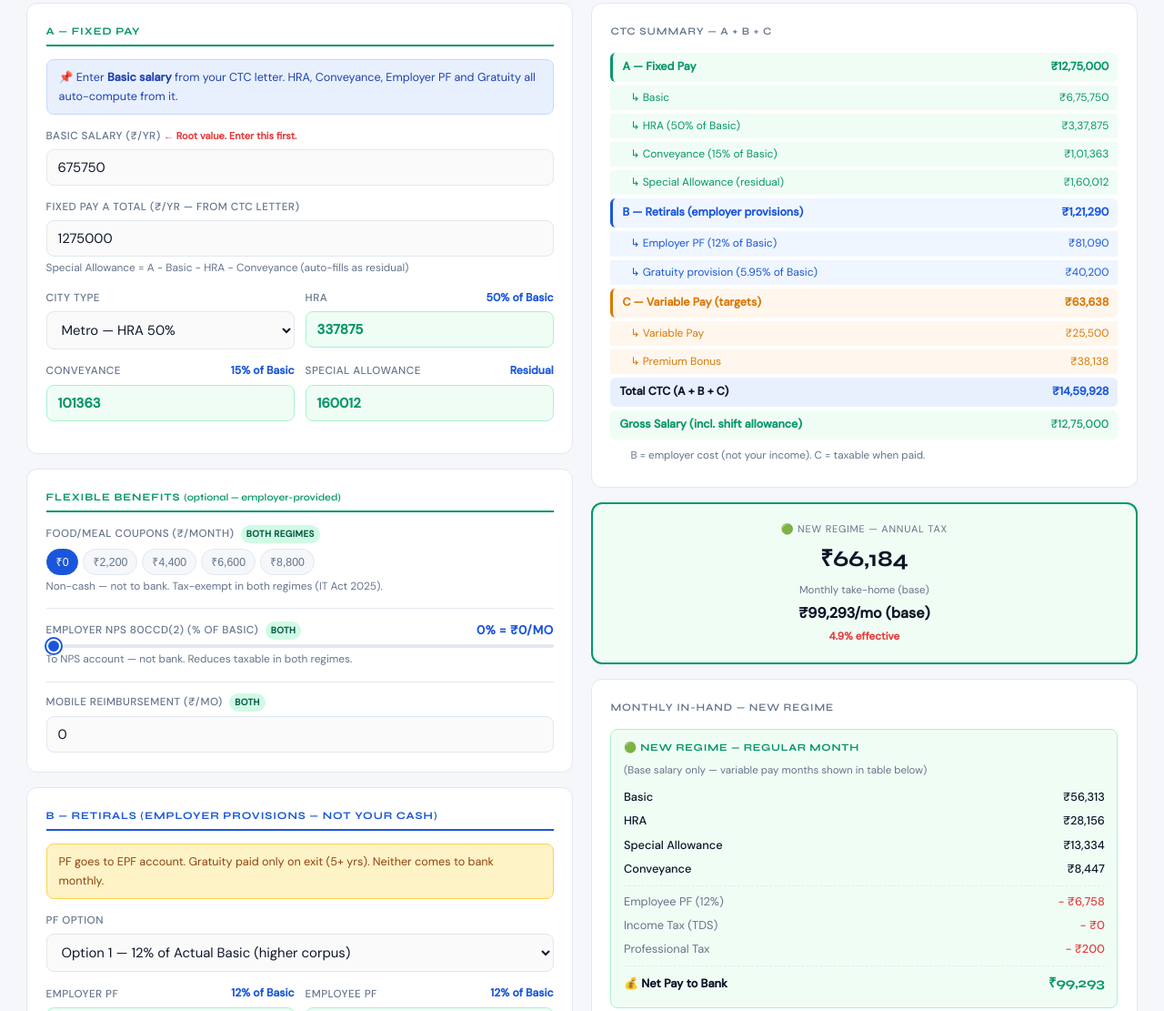
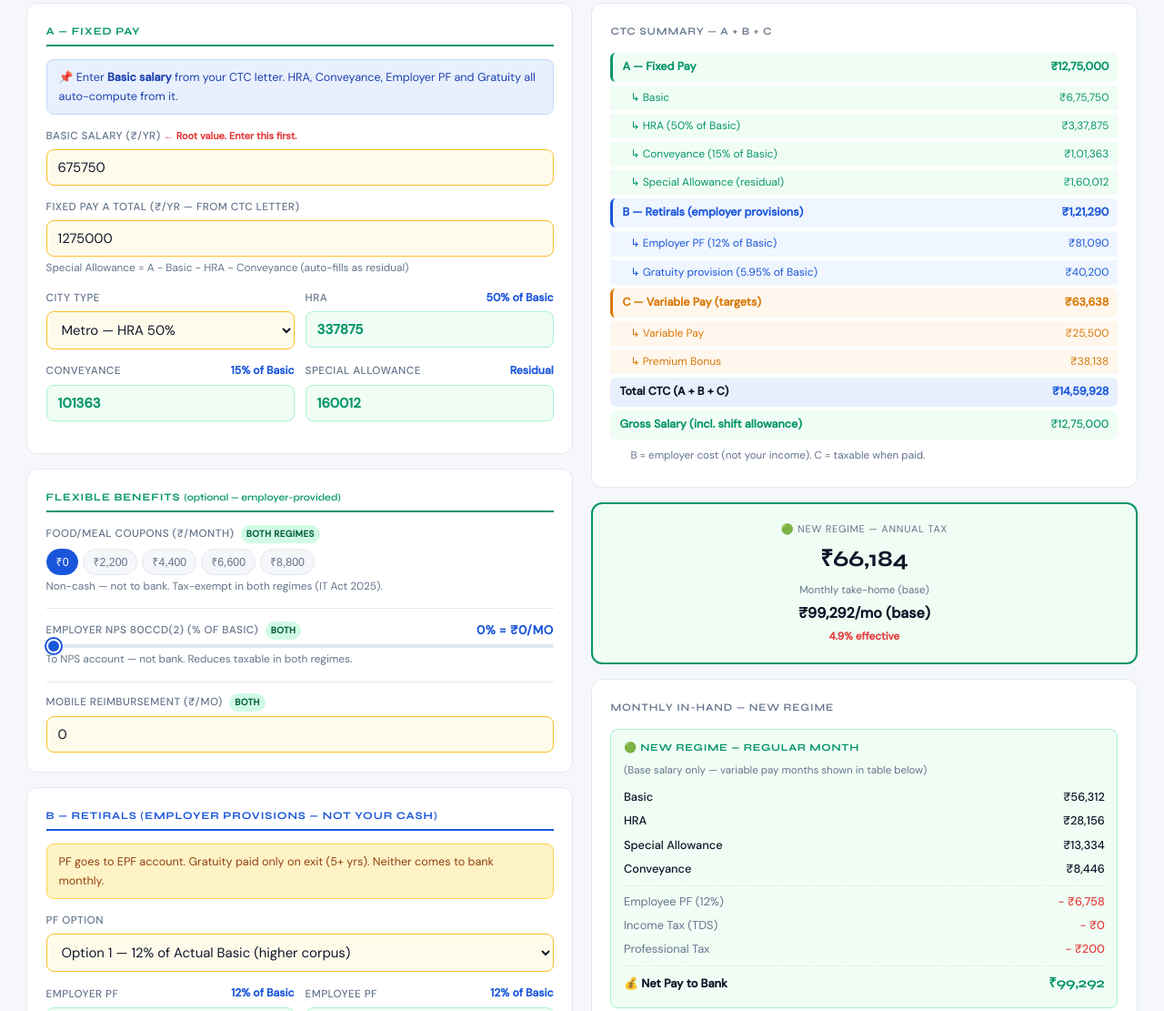
Before and after one commit to PrasadBonthu/financecalc, a plain HTML site: page index.html in a window 1280 px wide. Shown: the part 336-1447 px from the top of the page at 91% size. Drawn offline with nearby package versions, Linux system fonts and the light colour scheme.

Commit message:
Round off and Text input highlight

```diff
--- a/index.html
+++ b/index.html
@@ -50,8 +50,8 @@ header{background:var(--navy);padding:0 1.25rem;display:flex;align-items:center;
 .field:last-child{margin-bottom:0}
 .fl{display:flex;justify-content:space-between;align-items:center;font-size:.73rem;font-weight:500;color:var(--muted);text-transform:uppercase;letter-spacing:.04em;margin-bottom:5px}
 .fl .cv{font-weight:700;color:var(--blue);font-size:.76rem;text-transform:none;letter-spacing:0}
-.field input,.field select{width:100%;padding:9px 12px;border:1.5px solid var(--border);border-radius:8px;font-family:var(--fb);font-size:.93rem;color:var(--text);background:#fafafa;outline:none;transition:border-color .15s}
-.field input:focus,.field select:focus{border-color:var(--blue);background:#fff}
+.field input,.field select{width:100%;padding:9px 12px;border:1.5px solid #fbbf24;border-radius:8px;font-family:var(--fb);font-size:.93rem;color:var(--text);background:#fffbeb;outline:none;transition:border-color .15s,background .15s}
+.field input:focus,.field select:focus{border-color:#f59e0b;background:#fef3c7;box-shadow:0 0 0 3px rgba(251,191,36,.18)}
 .au{background:#f0fdf4!important;border-color:#a7f3d0!important;color:var(--green)!important;font-weight:600!important}
 
 /* ── SLIDERS ────────────────────────────────────────────────────────────── */
@@ -63,8 +63,8 @@ header{background:var(--navy);padding:0 1.25rem;display:flex;align-items:center;
 .sw{display:flex;align-items:center;gap:8px}
 .sw input[type=range]{flex:1;-webkit-appearance:none;height:4px;background:var(--border);border-radius:2px;border:none;padding:0;cursor:pointer;min-width:0}
 .sw input[type=range]::-webkit-slider-thumb{-webkit-appearance:none;width:17px;height:17px;border-radius:50%;background:var(--blue);border:2px solid #fff;box-shadow:0 0 0 2px var(--blue)}
-.sw .ninput{width:110px;flex:none;font-size:.85rem;padding:6px 8px;border:1.5px solid var(--border);border-radius:8px;font-family:var(--fb);background:#fafafa;color:var(--text)}
-.sw .ninput:focus{border-color:var(--blue);background:#fff;outline:none}
+.sw .ninput{width:110px;flex:none;font-size:.85rem;padding:6px 8px;border:1.5px solid #fbbf24;border-radius:8px;font-family:var(--fb);background:#fffbeb;color:var(--text)}
+.sw .ninput:focus{border-color:#f59e0b;background:#fef3c7;outline:none;box-shadow:0 0 0 3px rgba(251,191,36,.18)}
 .sw .unit{font-size:.84rem;color:var(--muted);white-space:nowrap}
 .sub-hint{font-size:.73rem;color:var(--muted);margin-top:3px}
 .market-tag{font-size:.72rem;font-weight:600;color:var(--green)}
@@ -206,8 +206,8 @@ tbody td:first-child{text-align:left;color:var(--muted)}
 .f{margin-bottom:.9rem}.f:last-child{margin-bottom:0}
 .fl{display:flex;justify-content:space-between;align-items:center;font-size:.73rem;font-weight:500;color:var(--muted);text-transform:uppercase;letter-spacing:.04em;margin-bottom:5px}
 .fl .cv{font-weight:700;color:var(--blue);font-size:.76rem;text-transform:none;letter-spacing:0}
-.f input,.f select{width:100%;padding:9px 12px;border:1.5px solid var(--border);border-radius:8px;font-family:var(--fb);font-size:.93rem;color:var(--text);background:#fafafa;outline:none;transition:border-color .15s}
-.f input:focus,.f select:focus{border-color:var(--blue);background:#fff}
+.f input,.f select{width:100%;padding:9px 12px;border:1.5px solid #fbbf24;border-radius:8px;font-family:var(--fb);font-size:.93rem;color:var(--text);background:#fffbeb;outline:none;transition:border-color .15s,background .15s}
+.f input:focus,.f select:focus{border-color:#f59e0b;background:#fef3c7;box-shadow:0 0 0 3px rgba(251,191,36,.18)}
 .au{background:#f0fdf4!important;border-color:#a7f3d0!important;color:var(--green)!important;font-weight:600!important}
 /* .ct = card title (plain, no colour) */
 .ct{font-family:var(--fh);font-size:.72rem;font-weight:600;text-transform:uppercase;letter-spacing:.08em;color:var(--muted);margin-bottom:.9rem}
@@ -1666,21 +1666,23 @@ function calc(){
   const profTax  = 200;
   const baseTaxO = oB.total;
   const baseTaxN = nB.total;
-  const baseOTH  = Math.round((grossSal-pfEmpAnn-foodAnn-npsErAnn-baseTaxO)/12);
-  const baseNTH  = Math.round((grossSal-pfEmpAnn-foodAnn-npsErAnn-baseTaxN)/12);
-
-  const moGross=Math.round(grossSal/12);
-  const oTH=Math.round((grossSal-pfEmpAnn-foodAnn-npsErAnn-oF.total)/12);
-  const nTH=Math.round((grossSal-pfEmpAnn-foodAnn-npsErAnn-nF.total)/12);
+  // Use floor-based monthly split (same logic as monthly table) to avoid ±₹1 mismatch
+  const moGross      = Math.floor(grossSal/12);
+  const baseNetO_ann = grossSal-pfEmpAnn-foodAnn-npsErAnn-baseTaxO-profTax*12;
+  const baseNetN_ann = grossSal-pfEmpAnn-foodAnn-npsErAnn-baseTaxN-profTax*12;
+  const baseOTH      = Math.floor(baseNetO_ann/12);
+  const baseNTH      = Math.floor(baseNetN_ann/12);
+  const oTH=Math.floor((grossSal-pfEmpAnn-foodAnn-npsErAnn-oF.total)/12);
+  const nTH=Math.floor((grossSal-pfEmpAnn-foodAnn-npsErAnn-nF.total)/12);
 
   // Boxes
   const win=oF.total<=nF.total?'old':'new';
   const save=Math.abs(oF.total-nF.total);
   document.getElementById('rot').textContent=fmt(oF.total);
-  document.getElementById('roth').textContent=fmt(baseOTH-profTax)+'/mo (base)';
+  document.getElementById('roth').textContent=fmt(baseOTH)+'/mo (base)';
   document.getElementById('roe').textContent=grossSal>0?pc(oF.total/(grossSal+totalVar)*100)+' effective':'';
   document.getElementById('rnt').textContent=fmt(nF.total);
-  document.getElementById('rnth').textContent=fmt(baseNTH-profTax)+'/mo (base)';
+  document.getElementById('rnth').textContent=fmt(baseNTH)+'/mo (base)';
   document.getElementById('rne').textContent=grossSal>0?pc(nF.total/(grossSal+totalVar)*100)+' effective':'';
   ['oldbox','newbox'].forEach(id=>document.getElementById(id).classList.remove('win'));
   document.getElementById(win==='old'?'oldbox':'newbox').classList.add('win');
@@ -1707,11 +1709,12 @@ function calc(){
   function ihDiv(){ return '<div class="ih-div"></div>'; }
 
   function buildIH(regime, baseTax, th){
-    const moBasic = Math.round(basic/12);
-    const moShift = shiftMoAmt;  // shift every month
-    const moHRA   = Math.round(hra/12);
-    const moSpl   = Math.round(spl/12);
-    const moConv  = Math.round(conv/12);
+    const moBasic = Math.floor(basic/12);
+    const moShift = shiftMoAmt;
+    const moHRA   = Math.floor(hra/12);
+    const moSpl   = Math.floor(spl/12);
+    const moConv  = Math.floor(conv/12);
+    // th already has profTax baked in (baseOTH/baseNTH computed net of profTax*12)
     return [
       `<div class="rb-title">${regime==='old'?'🟡 Old Regime — Regular Month':'🟢 New Regime — Regular Month'}</div>`,
       `<div style="font-size:.72rem;color:var(--muted);margin-bottom:.4rem">(Base salary only — variable pay months shown in table below)</div>`,
@@ -1724,10 +1727,10 @@ function calc(){
       ihRow('Employee PF (12%)','- '+fmt(pfEmpMo),'co'),
       npsErMo>0?ihRow(`Employer NPS (${npsPct}%)`,'- '+fmt(npsErMo),'co'):'',
       foodMo>0?ihRow('Food Coupons (non-cash)','- '+fmt(foodMo),'co'):'',
-      ihRow('Income Tax (TDS)','- '+fmt(Math.round(baseTax/12)),'co'),
+      ihRow('Income Tax (TDS)','- '+fmt(Math.floor(baseTax/12)),'co'),
       ihRow('Professional Tax','- '+fmt(profTax),'co'),
       ihDiv(),
-      `<div class="ih-row"><span class="ih-lbl" style="font-weight:700;color:var(--navy)">💰 Net Pay to Bank</span><span class="ih-val net">${fmt(th-profTax)}</span></div>`,
+      `<div class="ih-row"><span class="ih-lbl" style="font-weight:700;color:var(--navy)">💰 Net Pay to Bank</span><span class="ih-val net">${fmt(th)}</span></div>`,
     ].filter(Boolean).join('');
   }
 
@@ -1742,22 +1745,26 @@ function calc(){
   const _now    = new Date();
   const _calMos = ['Jan','Feb','Mar','Apr','May','Jun','Jul','Aug','Sep','Oct','Nov','Dec'];
   const _curMo  = _calMos[_now.getMonth()];  // e.g. 'May'
-  const mrows=MONTHS.map(mo=>{
+  // Fix rounding: distribute grossSal exactly across 12 months to avoid ±₹1–11 drift
+  const moGrossBase = Math.floor(grossSal / 12);
+  const moGrossRem  = grossSal - moGrossBase * 12; // extra rupees spread to first N months
+  const mrows=MONTHS.map((mo,idx)=>{
     const vA        = varMos.includes(mo)?varPP:0;
     const pA        = premMos.includes(mo)?premPP:0;
     const leaveAdd  = (leaveDays>0 && mo===leaveMo) ? leaveAmt : 0;
     const add       = vA+pA+leaveAdd;
     const isV       = add>0;
-    const vShare=totalVar>0?add/totalVar:0;
-    const oTax=Math.round(oB.total/12)+(isV?Math.round((oF.total-oB.total)*vShare):0);
-    const nTax=Math.round(nB.total/12)+(isV?Math.round((nF.total-nB.total)*vShare):0);
-    const oNet=moGross+add-pfEmpMo-foodMo-npsErMo-oTax;
-    const nNet=moGross+add-pfEmpMo-foodMo-npsErMo-nTax;
-    return{mo,add,oTax,nTax,oNet,nNet,isV};
+    const moG       = moGrossBase + (idx < moGrossRem ? 1 : 0); // exact annual sum
+    const vShare    = totalVar>0?add/totalVar:0;
+    const oTax      = Math.round(oB.total/12)+(isV?Math.round((oF.total-oB.total)*vShare):0);
+    const nTax      = Math.round(nB.total/12)+(isV?Math.round((nF.total-nB.total)*vShare):0);
+    const oNet      = moG+add-pfEmpMo-foodMo-npsErMo-oTax-profTax;
+    const nNet      = moG+add-pfEmpMo-foodMo-npsErMo-nTax-profTax;
+    return{mo,add,moG,oTax,nTax,oNet,nNet,isV};
   });
   const moGrossWithShift = moGross + shiftMoAmt;
   document.getElementById('mtbody').innerHTML=mrows.map(r=>`
-    <tr${r.isV?' class="vm"':r.mo===_curMo?' class="cur-mo"':''}><td>${r.mo}${r.isV?' ★':''}${r.mo===_curMo?' 📍':''}</td><td>${fmt(moGrossWithShift)}</td>
+    <tr${r.isV?' class="vm"':r.mo===_curMo?' class="cur-mo"':''}><td>${r.mo}${r.isV?' ★':''}${r.mo===_curMo?' 📍':''}</td><td>${fmt(r.moG+shiftMoAmt)}</td>
     <td>${r.add>0?fmt(r.add):'—'}</td>
     <td style="color:var(--coral)">${fmt(r.oTax)}</td><td style="color:var(--green);font-weight:500">${fmt(r.oNet)}</td>
     <td style="color:var(--coral)">${fmt(r.nTax)}</td><td style="color:var(--green);font-weight:500">${fmt(r.nNet)}</td></tr>`).join('');
```
